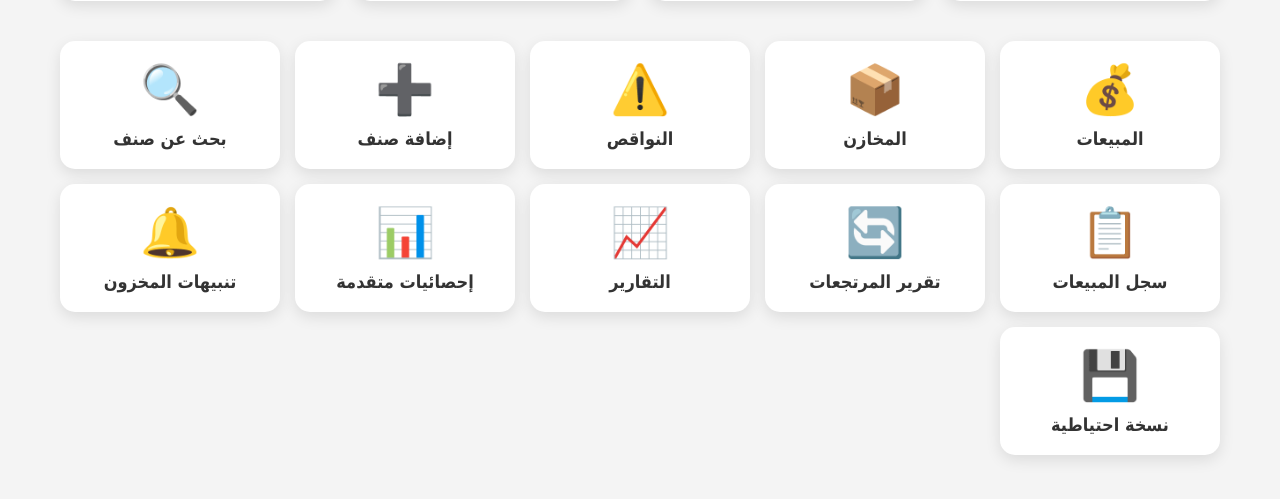
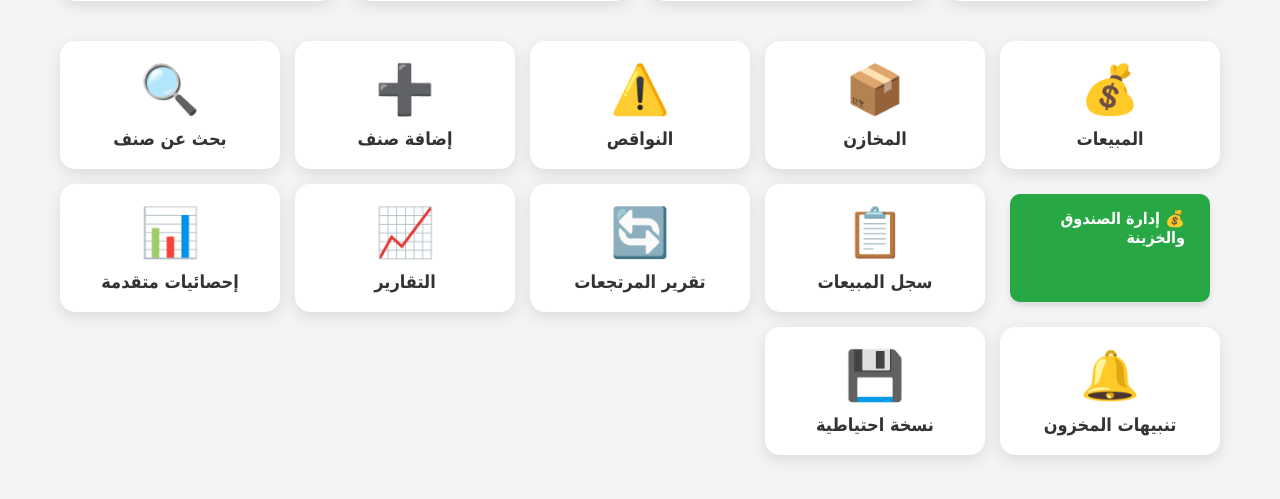
Before and after one commit to abdalf770-droid/store-system, a Flask app: template templates/dashboard.html in a window 1280 px wide. Shown: the part 247-746 px from the top of the page. Run offline with Flask 3, Linux system fonts and the light colour scheme; the template is opened without the code that fills it, so the values that code supplies are empty; some libraries are stand-ins or nearby versions.

Commit message:
dashboard.html

```diff
--- a/templates/dashboard.html
+++ b/templates/dashboard.html
@@ -178,6 +178,10 @@
             <div class="icon">🔍</div>
             <span>بحث عن صنف</span>
         </a>
+        <!-- زر الدخول لصفحة إدارة الخزينة والصندوق الجديد -->
+<a href="/cash_flow" style="display: inline-block; padding: 15px 25px; background: #28a745; color: white; text-decoration: none; border-radius: 10px; font-weight: bold; font-size: 16px; margin: 10px; box-shadow: 0 4px 6px rgba(0,0,0,0.1); transition: 0.3s;" onmouseover="this.style.background='#218838'" onmouseout="this.style.background='#28a745'">
+    💰 إدارة الصندوق والخزينة
+</a>
         <a href="/sales_list" class="nav-btn">
             <div class="icon">📋</div>
             <span>سجل المبيعات</span>
```
